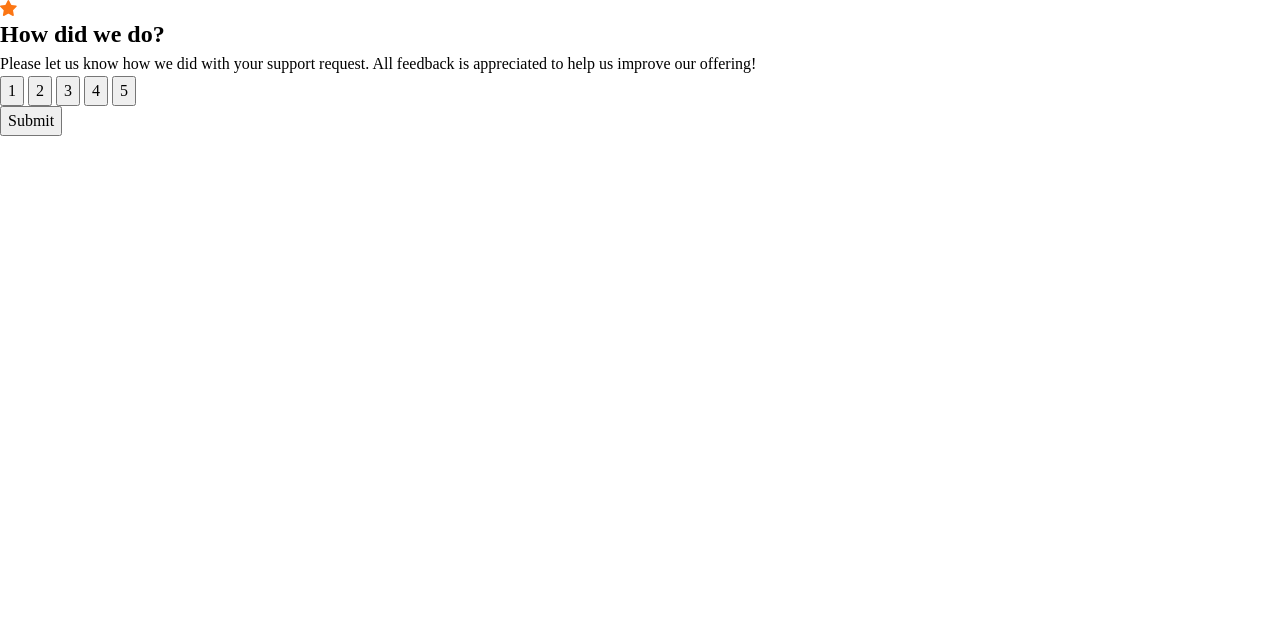
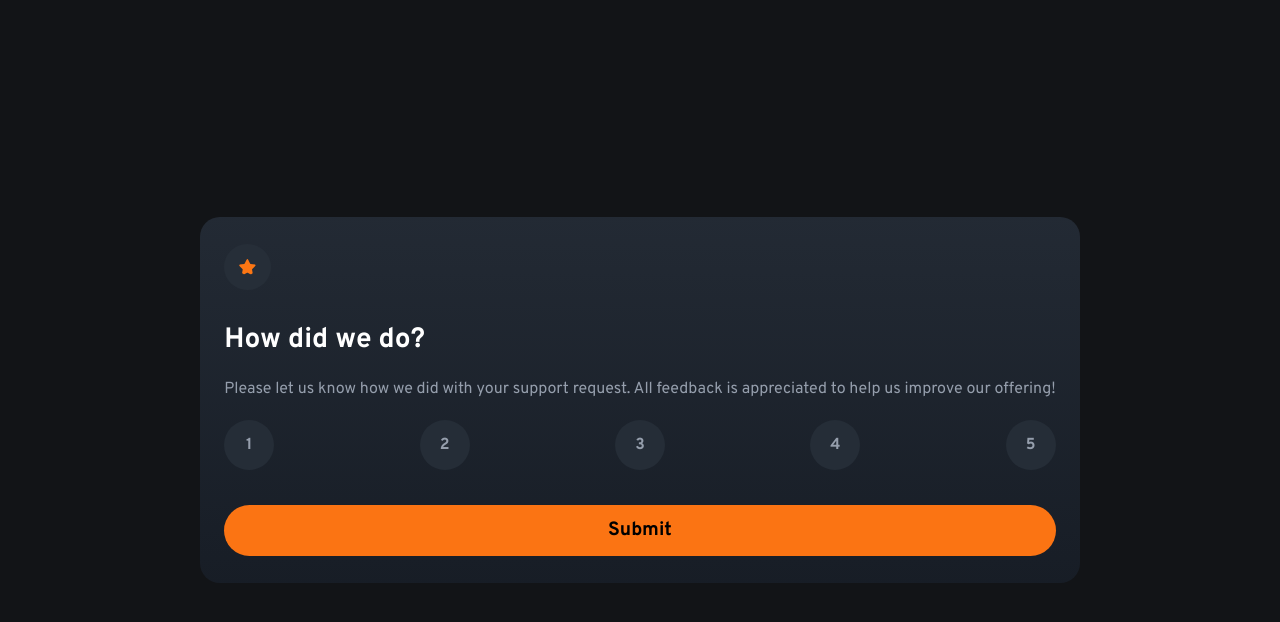
Before and after one commit to oryanhach/interactive-rating-component, a plain HTML site: page index.html in a window 1280 px wide. Drawn offline with Linux system fonts and the light colour scheme.

Commit message:
added mobile and tablet designs

```diff
--- a/style.css
+++ b/style.css
@@ -100,3 +100,118 @@ h6 {
 }
 
 /* general styling */
+
+body {
+	background-color: var(--clr-grey-darker);
+	margin-inline: 1.2rem;
+	display: flex;
+	justify-content: center;
+	align-items: center;
+	height: 100vh;
+}
+
+.card {
+	background: var(--gradient-bg);
+	padding: 1.7rem 1.5rem;
+	font-family: var(--ff-primary);
+	border-radius: 10px;
+}
+
+.card__star {
+	background-color: #262e38;
+	padding: 13px;
+	border-radius: 50%;
+	margin-bottom: 1rem;
+}
+
+.card__title {
+	color: var(--clr-white);
+	margin-bottom: 0.7rem;
+}
+
+.card__text {
+	color: var(--clr-grey-normal);
+	font-size: 14px;
+	text-align: left;
+	margin-bottom: 1.3rem;
+}
+
+.rating__btns {
+	display: flex;
+	justify-content: space-between;
+}
+
+.rating__btn {
+	border: none;
+	background-color: var(--clr-grey-dark);
+	border-radius: 50%;
+	height: 40px;
+	width: 40px;
+	color: var(--clr-grey-normal);
+	font-weight: var(--fw-bold);
+	margin-bottom: 1.5rem;
+}
+
+.rating__btn:hover {
+	cursor: pointer;
+	background-color: var(--clr-white);
+	color: black;
+	transform: scale(1.1);
+	transition: 0.1s;
+}
+
+.rating__btn:active {
+	background-color: var(--clr-primary-orange);
+	color: black;
+	transform: scale(0.95);
+}
+
+.rating__btn-submit {
+	background-color: var(--clr-primary-orange);
+	border: none;
+	border-radius: 30px;
+	width: 100%;
+	height: 2.7rem;
+	font-size: 1.2rem;
+	font-weight: var(--fw-bold);
+}
+
+.rating__btn-submit:hover {
+	cursor: pointer;
+	background-color: var(--clr-white);
+}
+
+@media (min-width: 770px) {
+	body {
+		margin-inline: 11rem;
+	}
+
+	.card {
+		border-radius: 20px;
+	}
+
+	.card__star {
+		padding: 15px;
+		margin-bottom: 1.8rem;
+	}
+
+	.card__title {
+		font-size: 1.75rem;
+		margin-bottom: 1rem;
+	}
+
+	.card__text {
+		font-size: 1rem;
+		margin-bottom: 1.2rem;
+	}
+
+	.rating__btn {
+		height: 50px;
+		width: 50px;
+		margin-bottom: 2.2rem;
+	}
+
+	.rating__btn-submit {
+		height: 3.2rem;
+	}
+}
```
